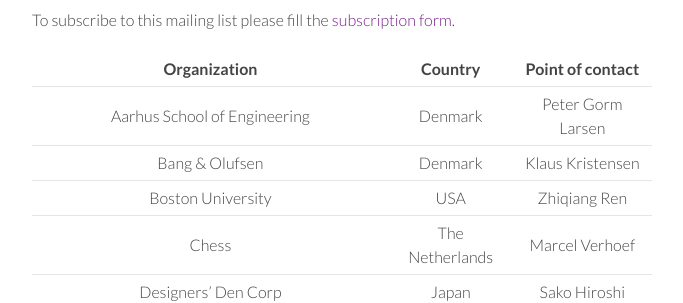
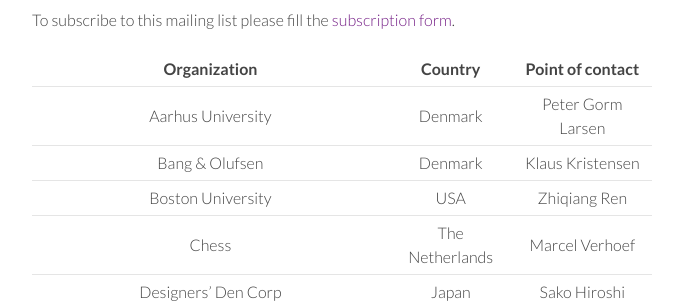
Before and after one commit to overturetool/overturetool.github.io, a Jekyll site: the page built from about/index.md, in a window 1280 px wide and 900 px high, scrolled down 1681 px. Shown: the part 154-457 px from the top of the window, without its empty margins (418-1101 px from the left). Built offline with Jekyll 4.4.1, drawn with Linux system fonts in a browser that asks for light colours; Markdown is read by kramdown in place of the engine named in the settings.

Commit message:
Change ASE to AU in Overture Users

```diff
--- a/about/index.md
+++ b/about/index.md
@@ -78,7 +78,7 @@
 
 | Organization | Country | Point of contact |
 |:------------:|:-------:|:----------------:|
-| Aarhus School of Engineering | Denmark | Peter Gorm Larsen |
+| Aarhus University | Denmark | Peter Gorm Larsen |
 | Bang & Olufsen | Denmark | Klaus Kristensen |
 | Boston University | USA | Zhiqiang Ren |
 | Chess | The Netherlands | Marcel Verhoef |
```
